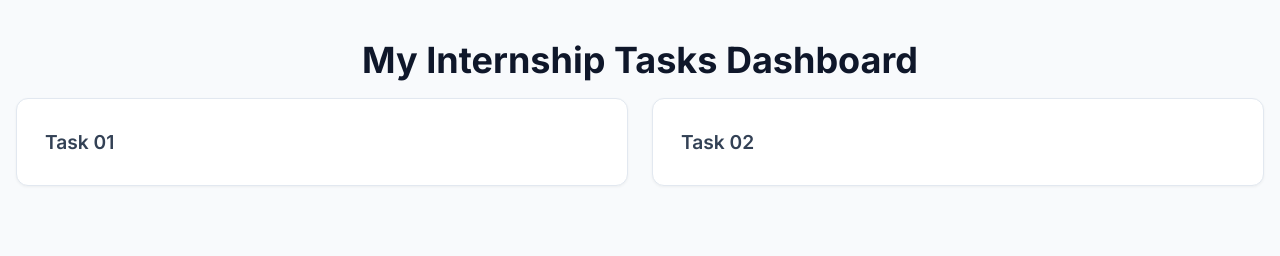
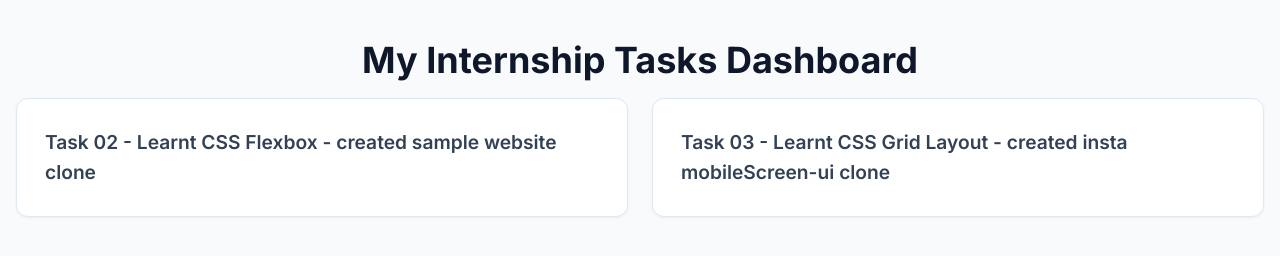
Before and after one commit to shoaib4-dev/Internship_tasks, a plain HTML site: page index.html in a window 1280 px wide. Drawn offline with Linux system fonts and the light colour scheme.

Commit message:
Update task links and descriptions in index.html

```diff
--- a/index.html
+++ b/index.html
@@ -8,7 +8,7 @@
     <h1>My Internship Tasks Dashboard</h1>
     <ul>
         <!-- Ab GitHub Pages is path ko araam se samajh le ga -->
-        <li><a href="./task_02_html_css_flexbox/index.html">Task 01</a></li>
-        <li><a href="./task_03_insta_mobileScreen_ui_clone_html_css/index.html">Task 02</a></li>
+        <li><a href="./task_02_html_css_flexbox/index.html">Task 02 - Learnt CSS Flexbox - created sample website clone</a></li>
+        <li><a href="./task_03_insta_mobileScreen_ui_clone_html_css/index.html">Task 03 - Learnt CSS Grid Layout - created insta mobileScreen-ui clone</a></li>
     </ul>
 </body>
```
